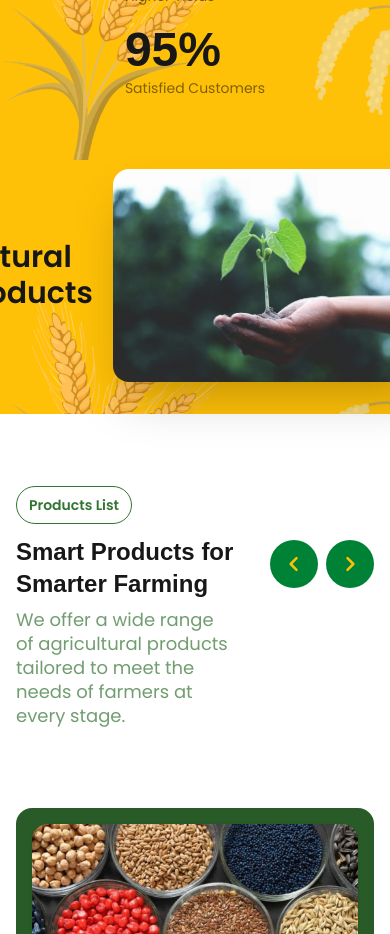
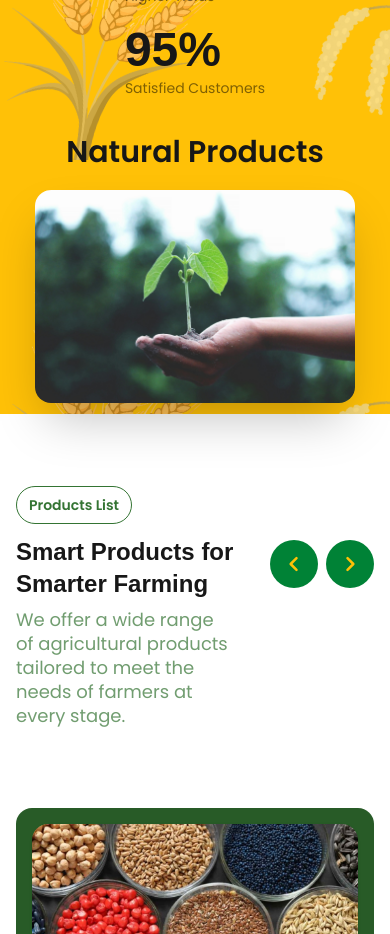
Before and after one commit to hamza-ait-benayad/agriculture-landing-page, a Next.js app: page / in a window 390 px wide. Shown: the part 1080-2014 px from the top of the page. Built offline with nearby package versions, Linux system fonts and the light colour scheme; a web font is replaced by a local one.

Commit message:
responsive design for the baner

```diff
--- a/components/Baner.tsx
+++ b/components/Baner.tsx
@@ -5,9 +5,9 @@ import FadeInSection from './FadeInSection'
 
 const Baner = () => {
   return (
-    <div className='bg-[url(/images/baner.png)] w-full h-[650px] sm:h-[300px] px-4 py-8'>
+    <div className='bg-[url(/images/baner.png)] w-full h-[650px] md:h-max px-4 py-8'>
       <FadeInSection>
-      <div className='container flex flex-col justify-between items-center gap-8 sm:flex-row w-full h-full'>
+      <div className='container flex flex-col justify-between items-center gap-8 xl:flex-row w-full h-full'>
         <div className='flex flex-col gap-4'>
           <p className='border border-primary-400 rounded-full px-2 py-1 text-sm text-primary-900 w-max'>mosts statistics</p>
           <div className='flex sm:flex-row flex-col gap-4 sm:gap-8'>
@@ -20,7 +20,7 @@ const Baner = () => {
             ))}
           </div>
         </div>
-        <div className='flex justify-center items-center relative gap-5 px-8 w-[500px]'>
+        <div className='flex flex-col md:flex-row justify-center items-center relative gap-5 px-8 w-[500px]'>
           {/* <p className='sm:absolute sm:-right-24 right-24 text-primary-400/80 border border-black/50 rounded-full px-2 sm text-2xl font-semibold font-palanquin rotate-0 sm:rotate-90 w-max text-center'>Natural Products</p> */}
            <p className='text-3xl font-semibold'>Natural Products</p>
           <Image src='/images/image4.jpg' alt='baner image' width={500} height={300} className='max-w-80 rounded-2xl shadow-2xl' />
```
